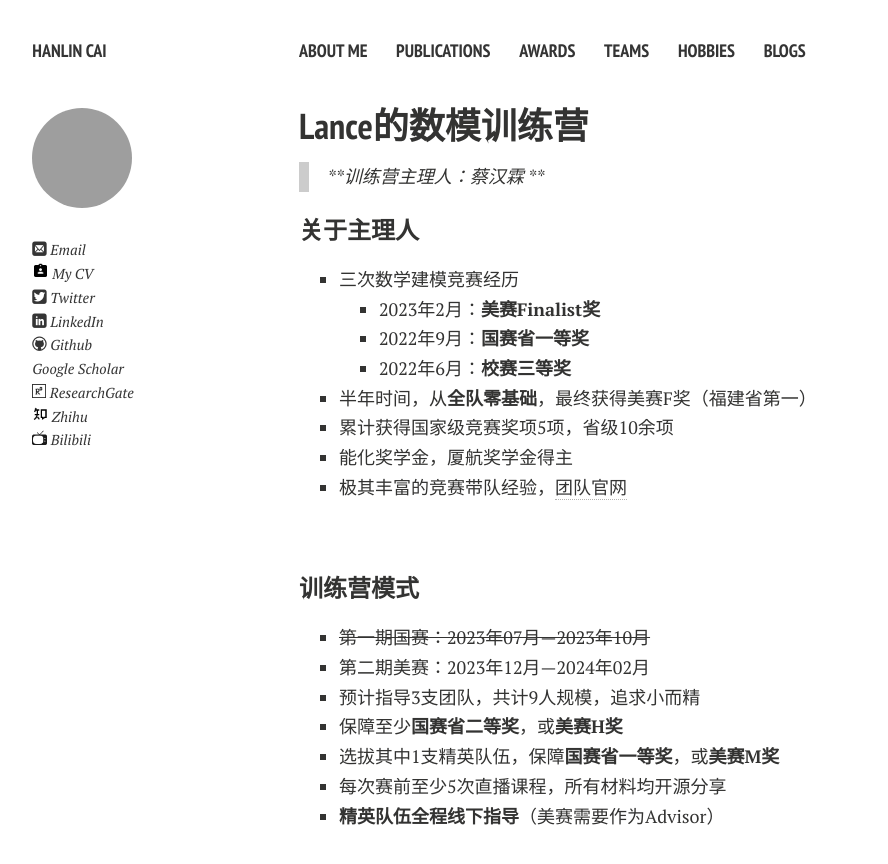
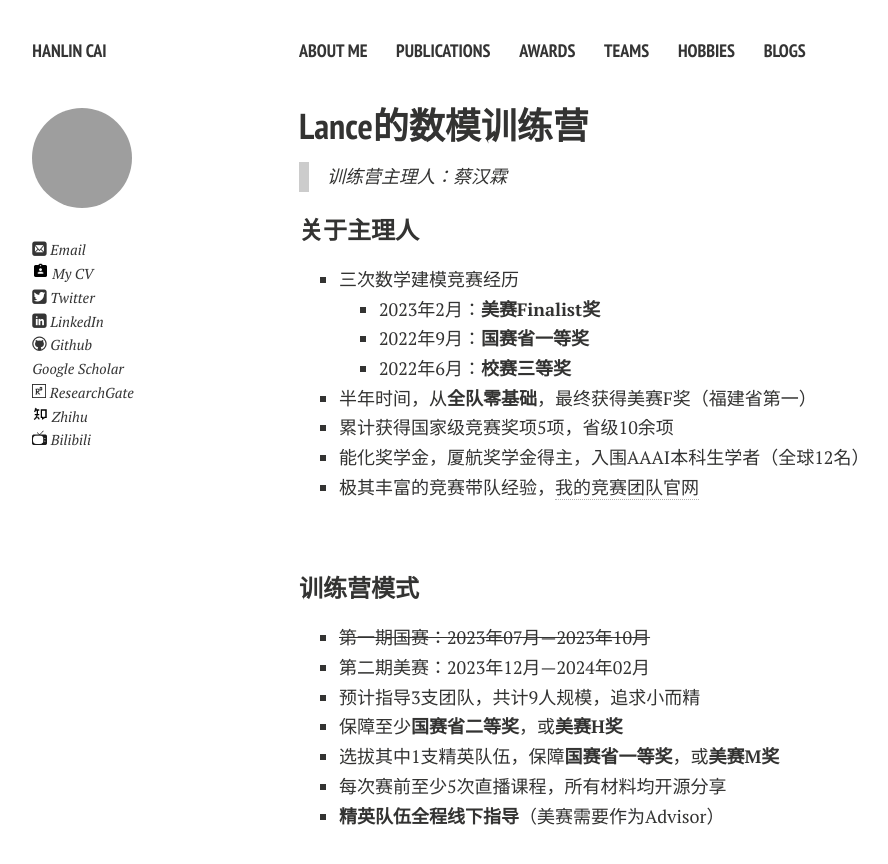
Before and after one commit to GuangLun2000/GuangLun2000.github.io, a Jekyll site: the page built from blogs/modeling.md, in a window 1280 px wide and 900 px high. Shown: the top 864 px of the window, without its empty margins (21-909 px from the left). Built offline with Jekyll 4.4.1, drawn with Linux system fonts in a browser that asks for light colours; nearby versions of some CDN libraries; comment, search, counter and statistics services are not loaded; a style sheet for code colours, icons or effects is not loaded.

Commit message:
Update modeling.md

```diff
--- a/blogs/modeling.md
+++ b/blogs/modeling.md
@@ -6,7 +6,7 @@ title: Lance Club
 
 ## Lance的数模训练营
 
-> **训练营主理人：蔡汉霖 **
+> 训练营主理人：蔡汉霖
 
 ### 关于主理人
 
@@ -16,8 +16,8 @@ title: Lance Club
     - 2022年6月：**校赛三等奖**
 - 半年时间，从**全队零基础**，最终获得美赛F奖（福建省第一）
 - 累计获得国家级竞赛奖项5项，省级10余项
-- 能化奖学金，厦航奖学金得主
-- 极其丰富的竞赛带队经验，[团队官网](https://fzuiot.site/)
+- 能化奖学金，厦航奖学金得主，入围AAAI本科生学者（全球12名）
+- 极其丰富的竞赛带队经验，[我的竞赛团队官网](https://fzuiot.site/)
 
 <br>
 
```
